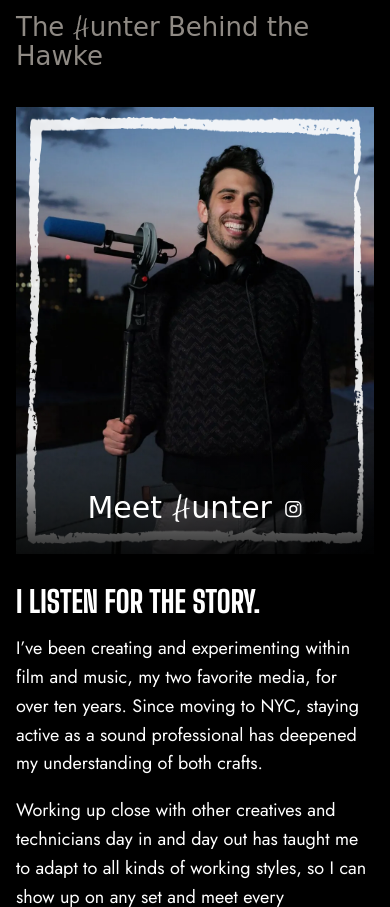
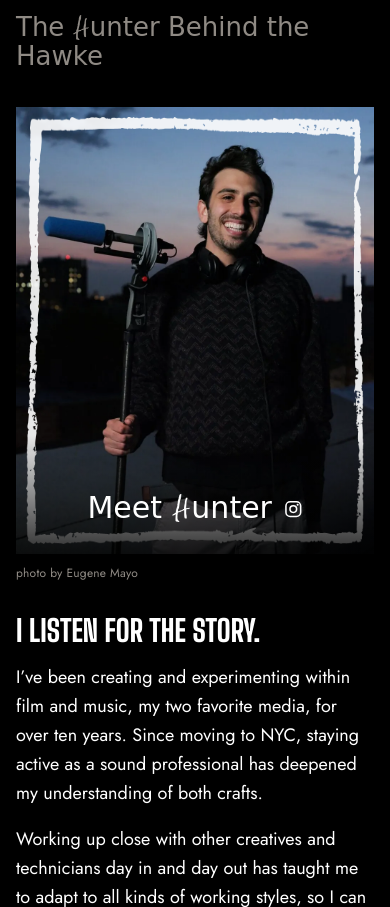
Before and after one commit to hunterxhawke/accipiterpictures.github.io, a plain HTML site: page index.html in a window 390 px wide. Shown: the part 10521-11428 px from the top of the page. Drawn offline with Linux system fonts and the light colour scheme; a web font is replaced by a local one.

Commit message:
About: photo credit under the headshot
Co-Authored-By: Claude Opus 5.5 <noreply@anthropic.com>
Claude-Session: https://claude.ai/code/session_01NhEa6Wb1sx8wMzvp2McT5a

```diff
--- a/css/site.css
+++ b/css/site.css
@@ -251,6 +251,7 @@ img { max-width: 100%; height: auto; display: block; }
 /* ---------- About ---------- */
 .about { display: grid; grid-template-columns: 5fr 7fr; align-items: start; gap: clamp(32px, 6vw, 88px); }
 /* Headshot: hover reveals "Meet Hunter" and links to Instagram */
+.credit { margin-top: 10px; font-size: 12px; letter-spacing: .02em; color: var(--ash); }
 .meet a { display: block; height: 100%; }
 .meet img { transition: transform .6s var(--ease), filter .4s; }
 .meet .cap {
@@ -290,7 +291,7 @@ footer p { font-size: 14px; color: var(--ash); }
 /* ---------- Tablet ---------- */
 @media (max-width: 860px) {
   .about, .sound-head { grid-template-columns: 1fr; }
-  .about .photo { max-width: 380px; }
+  .about .portrait { max-width: 380px; }
   .row-grid { --per: 3; }
   .gear { grid-template-columns: repeat(2, minmax(0, 1fr)); }
   .gear > div:nth-child(3) { padding-left: 0; border: 0; border-image: none; }
--- a/index.html
+++ b/index.html
@@ -28,7 +28,7 @@
     document.documentElement.classList.add('splash-on');
 })();
 </script>
-<link rel="stylesheet" href="css/site.css?v=2f8c231e">
+<link rel="stylesheet" href="css/site.css?v=f449acec">
 </head>
 <body>
 
@@ -264,7 +264,10 @@
         <span class="hand">The <span class="ch" role="img" aria-label="H"></span>unter Behind the Hawke</span>
       </div>
       <div class="about">
-        <figure class="photo framed meet"><a href="https://www.instagram.com/hunterxhawke" target="_blank" rel="noopener" aria-label="Meet Hunter on Instagram"><img src="assets/photos/headshot.webp" alt="Hunter Hawke on a rooftop at dusk, holding a boom pole with headphones around his neck" width="1000" height="1250" loading="lazy"><span class="cap" aria-hidden="true"><span class="hand">Meet <span class="ch"></span>unter</span><svg viewBox="0 0 24 24" aria-hidden="true"><rect x="2.5" y="2.5" width="19" height="19" rx="5.5" fill="none" stroke="currentColor" stroke-width="2"/><circle cx="12" cy="12" r="4.3" fill="none" stroke="currentColor" stroke-width="2"/><circle cx="17.6" cy="6.4" r="1.3" fill="currentColor"/></svg></span></a></figure>
+        <div class="portrait">
+          <figure class="photo framed meet"><a href="https://www.instagram.com/hunterxhawke" target="_blank" rel="noopener" aria-label="Meet Hunter on Instagram"><img src="assets/photos/headshot.webp" alt="Hunter Hawke on a rooftop at dusk, holding a boom pole with headphones around his neck" width="1000" height="1250" loading="lazy"><span class="cap" aria-hidden="true"><span class="hand">Meet <span class="ch"></span>unter</span><svg viewBox="0 0 24 24" aria-hidden="true"><rect x="2.5" y="2.5" width="19" height="19" rx="5.5" fill="none" stroke="currentColor" stroke-width="2"/><circle cx="12" cy="12" r="4.3" fill="none" stroke="currentColor" stroke-width="2"/><circle cx="17.6" cy="6.4" r="1.3" fill="currentColor"/></svg></span></a></figure>
+          <p class="credit">photo by Eugene Mayo</p>
+        </div>
         <div class="bio">
           <p class="first">I listen for the story.</p>
           <p>I’ve been creating and experimenting within film and music, my two favorite media, for over ten years. Since moving to NYC, staying active as a sound professional has deepened my understanding of both crafts.</p>
```
